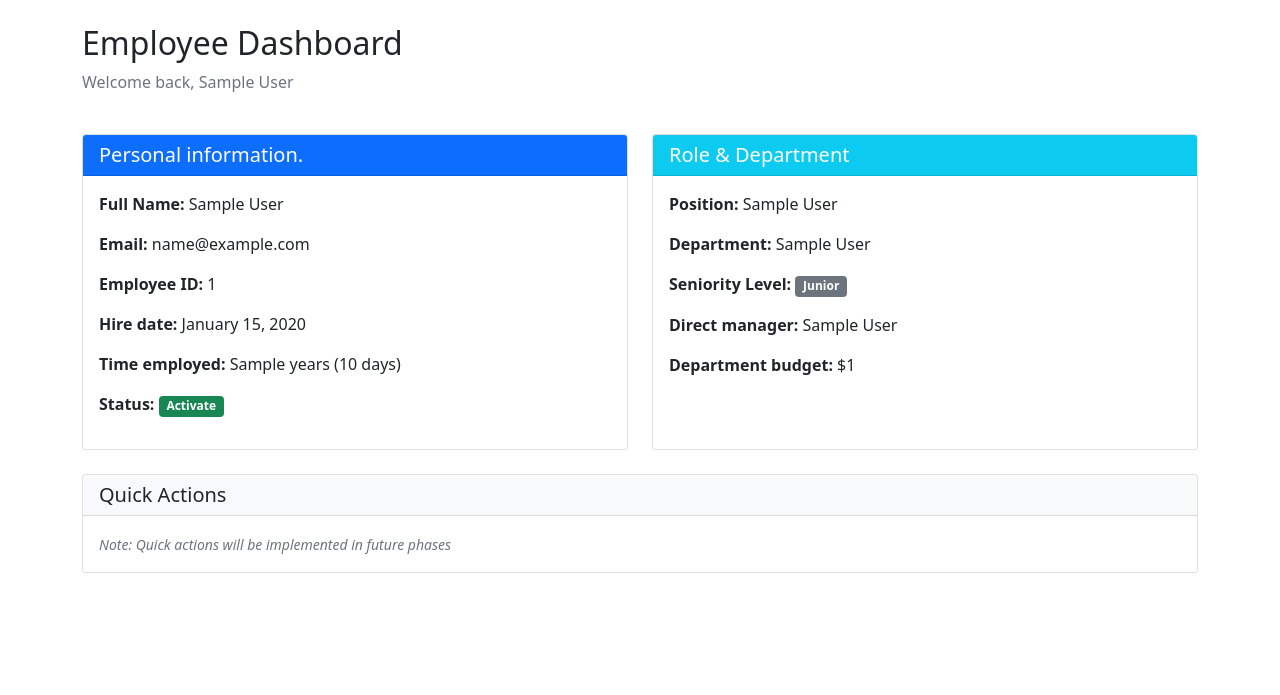
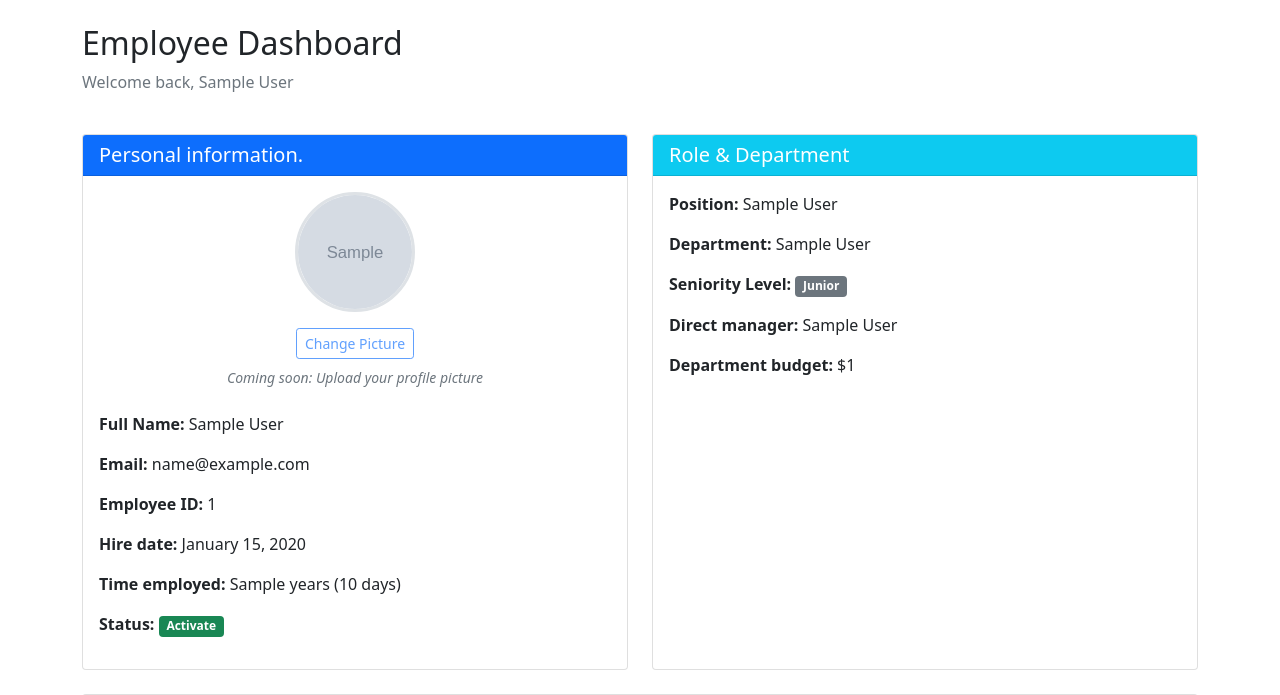
Before and after one commit to ivanvallejoss/hr_system, a Django app: template dashboards/templates/dashboards/employee_dashboard.html in a window 1280 px wide. Shown: the part 66-761 px from the top of the page. Before the commit the page ends 639 px from the top, so only its background shows below. Run offline with Django 5.2, Linux system fonts and the light colour scheme; tables that the repository leaves empty hold one stand-in row (values such as "Sample post"); the template is opened without the code that fills it: values that come from a table or form of the project are taken from there, most other values are stand-ins (such as "Sample title", 1, 10 or a date in 2020); grey boxes marked "Sample" are stand-in pictures.

Commit message:
Agregamos profile picture y boton de cambio de foto a perfil Employee

```diff
--- /dev/null
+++ b/dashboards/templates/dashboards/partials/avatar.html
@@ -0,0 +1,44 @@
+{# dashboards/templates/dashboards/partials/avatar.html #}
+{% comment %}
+    Componente reutilizable para mostrar avatar de empleado
+    Uso:
+        {% include 'dashboards/partials/avatar.html' with employee=employee size='120' %}
+    Parámetros:
+    - employee: objeto Employee (required)
+    - size: tamaño en px (default: 80)
+    - css_class: clases CSS adicionales (opcional)
+     {% endcomment %}
+
+{% load static %}
+
+{% if not size %}
+    {% with size="80" %}
+    {% endwith %}
+{% endif %}
+
+<div class="avatar-container d-inline-block" style="width: {{ size }}px; height: {{ size }}px;">
+    {% if employee.profile_picture %}
+        <!-- Si tiene foto, la mostramos -->
+        <img src="{{ employee.profile_picture.url }}"
+        alt="{{ employee.full_name }}"
+        class="rounded-circle {{ css_class|default:'' }}"
+        style="width: 100%; height: 100%; object-fit: cover; border: 3px solid #dee2e6;"
+        onerror="this.style.display='none'; this.nextElementSibling.style.display='flex;'">
+
+        <!-- fallback si la imagen falta al cargar -->
+         <div class="rounded-circle bg-secondary d-none align-items-center justify-content-center"
+         style="width: 100%; height: 100%; border: 3px solid #dee2e6;">
+            <span class="text-black fw-bold" style="font-size: {{ size|add:'-60' }}px;">
+                {{ employee.user.first_name|first|upper|default:"?" }}{{employee.user.last_name|first|upper|default:""}}
+            </span>
+         </div>
+    {% else %}
+        <!-- Si el empleado NO tiene foto: mostramos iniciales -->
+        <div class="rounded-circle bg-gradient d-flex align-items-center justify-content-center"
+        style="width: 100%; height: 100%; background: linear-gradient(135deg, #667eea 0%, #764ba2 100%); border: 3px solid #dee2e6;">
+            <span class="text-black fw-bold" style="font-size: {{ size|add:'-60' }}px">
+                {{ employee.user.first_name|first|upper|default:"?" }}{{ employee.user.last_name|first|upper|default:"" }}
+            </span>
+        </div>
+    {% endif %}
+</div>
--- a/dashboards/templates/dashboards/partials/user_info_card.html
+++ b/dashboards/templates/dashboards/partials/user_info_card.html
@@ -4,6 +4,19 @@
             <h5 class="mb-0"><i class="fas fa-user"></i> Personal information.</h5>
         </div>
         <div class="card-body">
+            {# imagen de perfil del usuario #}
+            <div class="text-center mb-4">
+                {% include 'dashboards/partials/avatar.html' with employee=employee size='120' %}
+                <div class="mt-3">
+                    <button class="btn btn-sm btn-outline-primary" disabled>
+                        <i class="fas fa-camera"></i> Change Picture
+                    </button>
+                    <p class="text-muted small mb-0 mt-2">
+                        <em>Coming soon: Upload your profile picture</em>
+                    </p>
+                </div>
+            </div>
+
             <p><strong>Full Name:</strong> {{ employee.full_name}}</p>
             <p><strong>Email:</strong> {{ employee.user.email}}</p>
             <p><strong>Employee ID:</strong> {{ employee.id}}</p>
```
